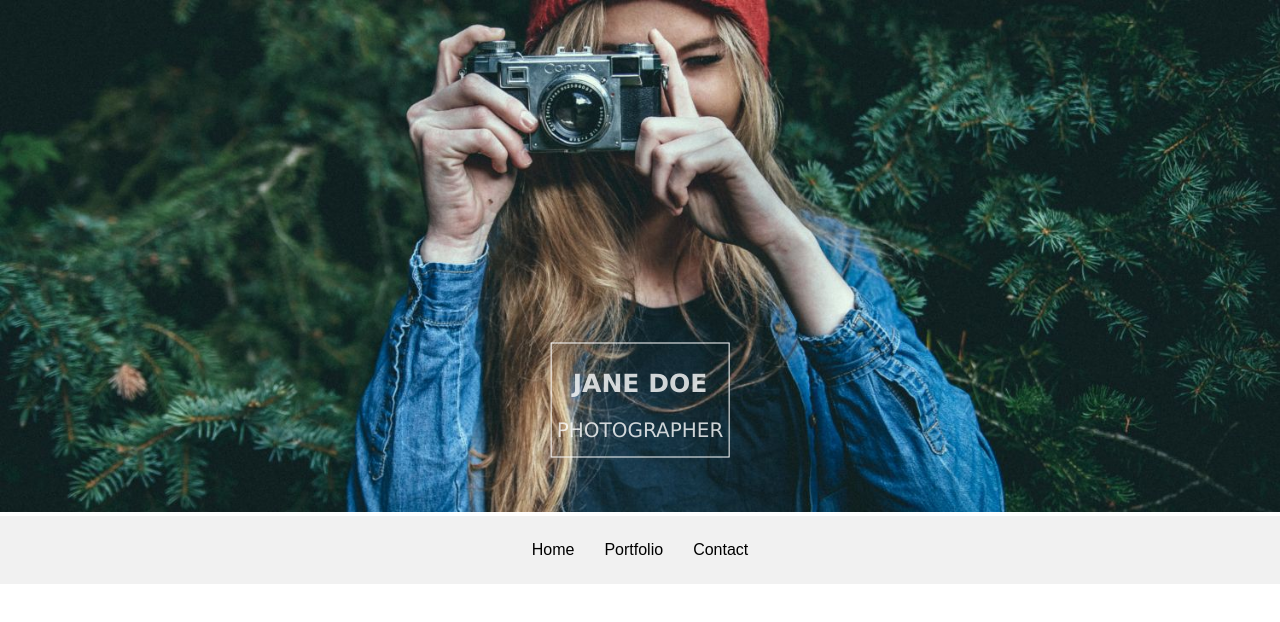
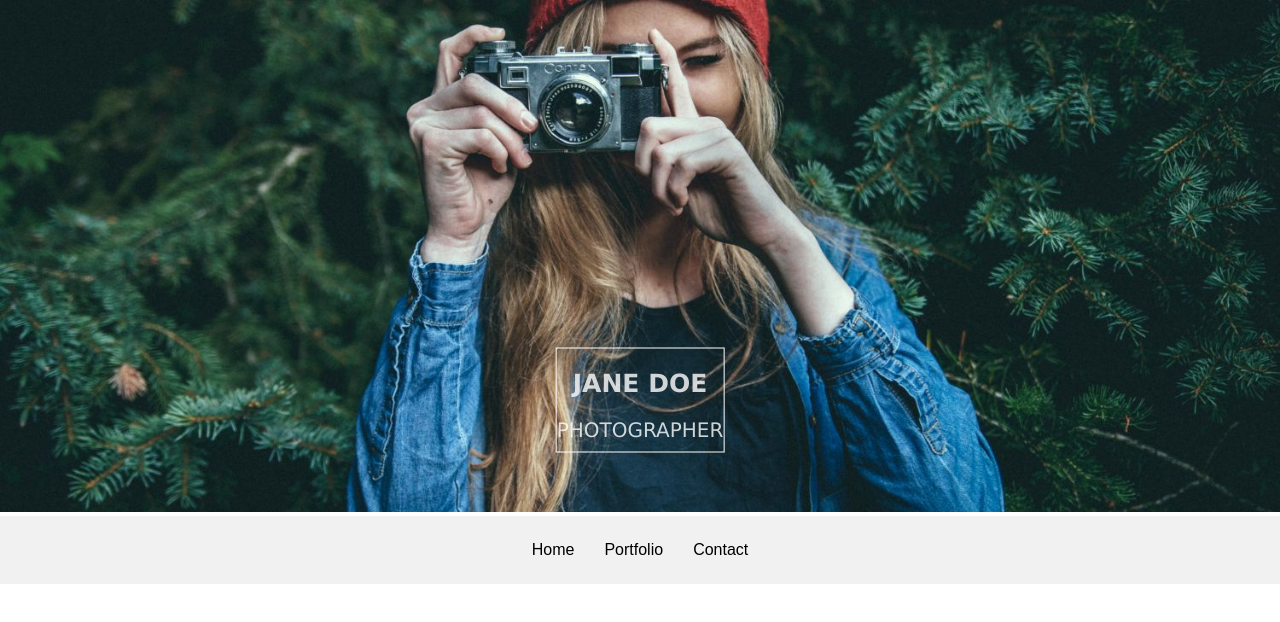
Before and after one commit to mosharofhossain1/Photo-III-Template, a plain HTML site: page index.html in a window 1280 px wide. Drawn offline with Linux system fonts and the light colour scheme.

Commit message:
banner section fixed

```diff
--- a/assets/css/style.css
+++ b/assets/css/style.css
@@ -24,7 +24,7 @@ body {
 /* Default css style end */
 
 /* header section is start */
-header {}
+/* header {} */
 
 .bannerImg {
     position: relative;
@@ -39,11 +39,17 @@ header {}
     color: white;
     text-align: center;
     padding: 5px;
-    border: 1px solid white;
+
     top: 50%;
     left: 50%;
     transform: translate(-50%, -50%);
     position: absolute;
+}
+
+.bannerInnerDetails {
+    max-width: 200px;
+    height: auto;
+    border: 1px solid white;
 }
 
 .bannertitle {
--- a/index.html
+++ b/index.html
@@ -18,8 +18,10 @@
                 <img src="./assets/images/photographer.jpg" alt="">
             </div>
             <div class="bannerContents">
-                <h2 class="bannertitle">JANE DOE</h2>
-                <p class="bannerSubTitle">PHOTOGRAPHER</p>
+                <div class="bannerInnerDetails">
+                    <h2 class="bannertitle">JANE DOE</h2>
+                    <p class="bannerSubTitle">PHOTOGRAPHER</p>
+                </div>
             </div>
         </div>
 
```
